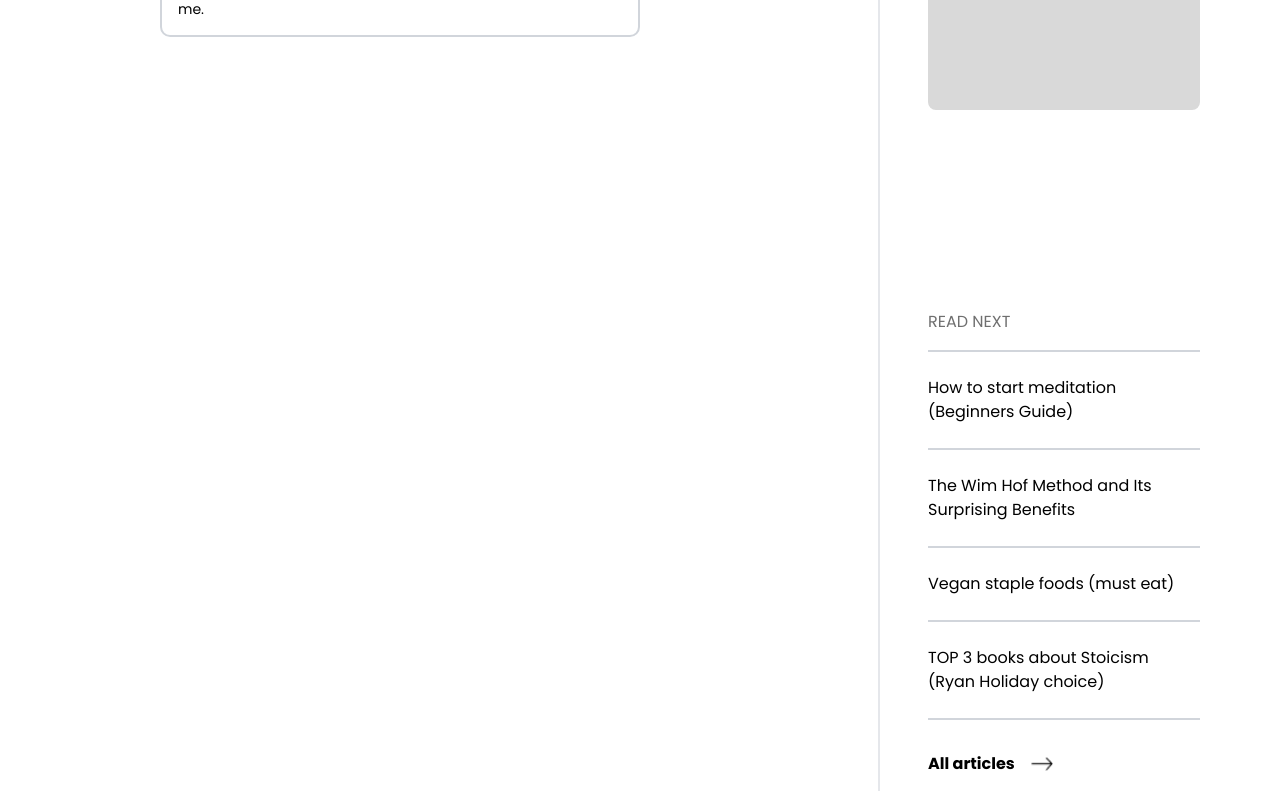
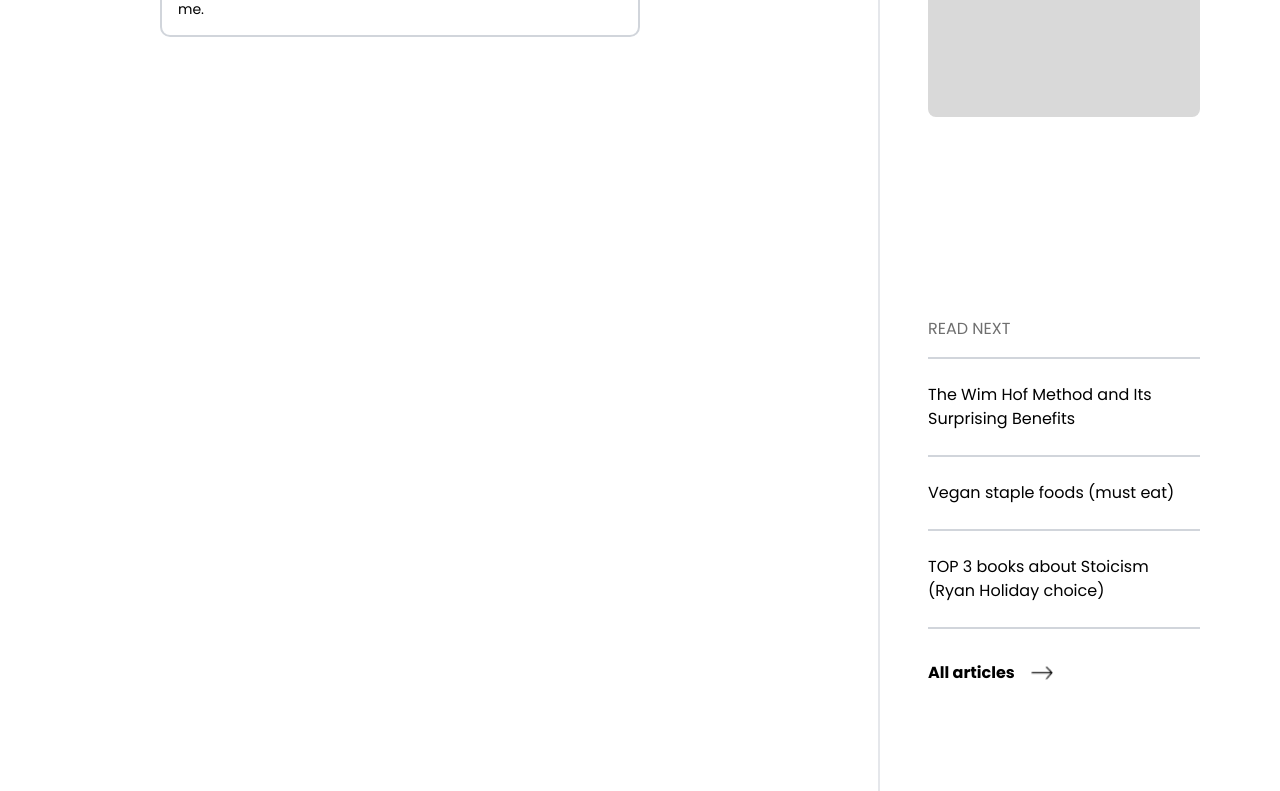
Before and after one commit to ReneDurbak/bruncik_blog, a React (Vite) app in the folder client/: page /articles/1 in a window 1280 px wide. Shown: the part 2006-2797 px from the top of the page. Built offline with nearby package versions, Linux system fonts and the light colour scheme; a web font is replaced by a local one.

Commit message:
Read next section - articles are now routable, fixed every articles that is not clicked is showed. Click here link now routes to about me page. Share for facebook and twitter function except pinterest

```diff
--- a/client/package.json
+++ b/client/package.json
@@ -28,6 +28,7 @@
     "react-responsive": "^9.0.2",
     "react-router-dom": "^6.14.1",
     "react-scroll": "^1.8.9",
+    "react-share": "^4.4.1",
     "react-spring": "^9.7.2"
   },
   "devDependencies": {
--- a/client/src/components/SingleArticlePage.jsx
+++ b/client/src/components/SingleArticlePage.jsx
@@ -1,6 +1,8 @@
-import { useParams } from "react-router-dom"
-import { useState, useEffect } from "react"
+import { useParams, Link as RouteLink } from "react-router-dom"
+import { useState } from "react"
 import { useMediaQuery } from 'react-responsive'
+import { Link } from "react-router-dom"
+import {FacebookShareButton, PinterestShareButton, TwitterShareButton} from "react-share"
 import Navbar from "./Navbar"
 import Footer from "./Footer"
 import commentIcon from "../assets/commentIcon.png"
@@ -18,9 +20,8 @@ export default function SingleArticlePage({articles}) {
     //media query
     const isLaptop = useMediaQuery({query: '(min-width: 1024px )'})
 
-
+    //side bar
     const [closeSideBar, setCloseSideBar] = useState(false)
-
 
 
 
@@ -28,10 +29,12 @@ export default function SingleArticlePage({articles}) {
     const {id} = useParams()
 
     const article = articles.find((article) =>  article.id === Number(id))
-    const otherArticles = articles.map((article) => {
-        article.id !== Number(id)
-         return article;
-        })
+    const otherArticles = articles.filter((article) => article.id !== Number(id) )
+
+    //console.log(otherArticles)
+
+    //URL
+    const currentURL = `peterbruncik.com/articles/${id}`
 
 
 
@@ -169,7 +172,7 @@ Vestibulum pharetra scelerisque orci, ut scelerisque augue rutrum at. Vestibulum
                     <div className="sm:mt-10 mt-8 xl:text-base lg:text-sm sm:text-xs text-[10px]">
                     <strong>Peter Brunčík</strong> writes about egestas dui at iaculis ultricies. Nunc pulvinar neque at tellus accumsan lobortis nec non est. Vestibulum ante ipsum primis in faucibus orci luctus et ultrices posuere cubilia curae; Nullam dignissim dapibus volutpat. Pellentesque iaculis sapien quam, ut fermentum enim scelerisque in.
                     <div className="mt-6 underline underline-offset-4  decoration-gray-300 xl:text-base lg:text-sm sm:text-[11px] text-[8px] flex space-x-1">
-                        <div className=" hover:cursor-pointer">Click here to learn more</div>
+                        <div className=" hover:cursor-pointer"><Link to="/about">Click here to learn more</Link></div>
 
                         <div className="my-auto">
                             <img src={arrowRightIntro} className="hover:scale-110 duration-100 ease-in-out xl:w-[26px] lg:w-[20px] sm:w-[18px] w-[12px]  hover:cursor-pointer"/>
@@ -193,9 +196,9 @@ Vestibulum pharetra scelerisque orci, ut scelerisque augue rutrum at. Vestibulum
                         <h1 className="xl:text-xl sm:text-base text-xs font-bold">Share this article</h1>
 
                         <div className="flex xl:space-x-8 sm:space-x-6 space-x-2 xl:mt-6 mt-4">
-                            <div><a href="https://twitter.com/peterbruncik"><img src={pinterest} className="xl:w-[58px] sm:w-[42px] w-[28px] hover:scale-110 duration-300 ease-in-out"/></a></div>
-                            <div><a href="https://twitter.com/peterbruncik"><img src={twitter} className="xl:w-[58px] sm:w-[42px] w-[28px] hover:scale-110 duration-300 ease-in-out"/></a></div>
-                            <div><a href="https://twitter.com/peterbruncik"><img src={facebook} className="xl:w-[58px] sm:w-[42px] w-[28px] hover:scale-110 duration-300 ease-in-out"/></a></div>
+                            <div><PinterestShareButton url={currentURL} media={currentURL}><img src={pinterest} className="xl:w-[58px] sm:w-[42px] w-[28px] hover:scale-110 duration-300 ease-in-out"/></PinterestShareButton></div>
+                            <div><TwitterShareButton url={currentURL} title="Check out this article!" via="peterbruncik"><img src={twitter} className="xl:w-[58px] sm:w-[42px] w-[28px] hover:scale-110 duration-300 ease-in-out"/></TwitterShareButton></div>
+                            <div><FacebookShareButton url={currentURL} quote="Check out this article!"><img src={facebook} className="xl:w-[58px] sm:w-[42px] w-[28px] hover:scale-110 duration-300 ease-in-out"/></FacebookShareButton></div>
                         </div>
                     </div>
 
@@ -218,10 +221,12 @@ Vestibulum pharetra scelerisque orci, ut scelerisque augue rutrum at. Vestibulum
                                 <h1 className="uppercase mb-4 text-[#6F6F6F]">Read next</h1>
                             <div className="divide-y-2 divide-gray-300 mt-2">
                             {otherArticles.map((article)=>
-                            <div>
-                                <div key={article.id} className="xl:py-6 py-4">
+                            <div key={article.id}>
+                            <RouteLink to={`/articles/${article.id}`}>
+                                <div className="xl:py-6 py-4">
                                     {article.title}
                                 </div>
+                            </RouteLink>
                             </div>
                             )}
                             </div>
```
Also changed, not shown: 1 other file (tests, documents, lock files or other folders).
